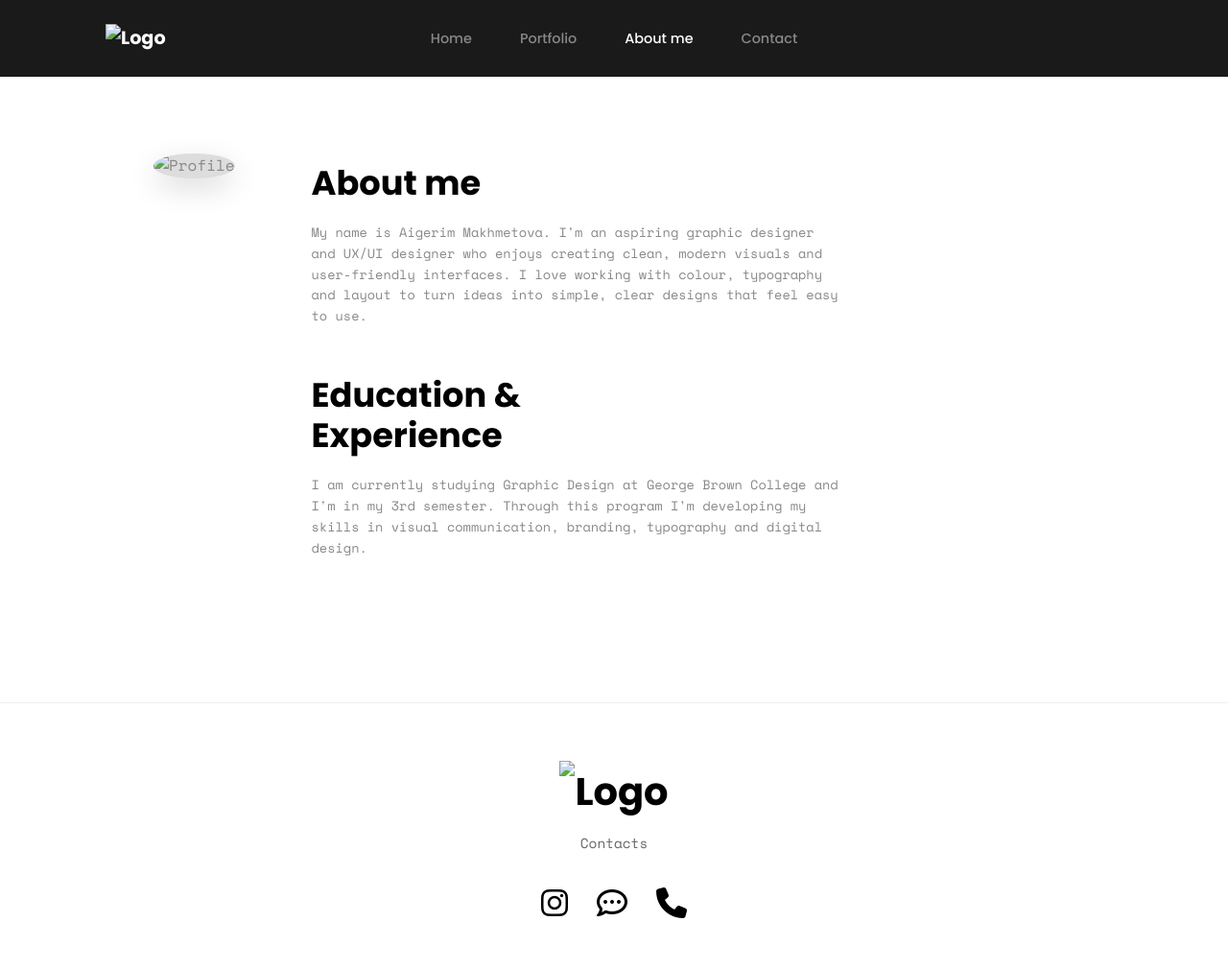
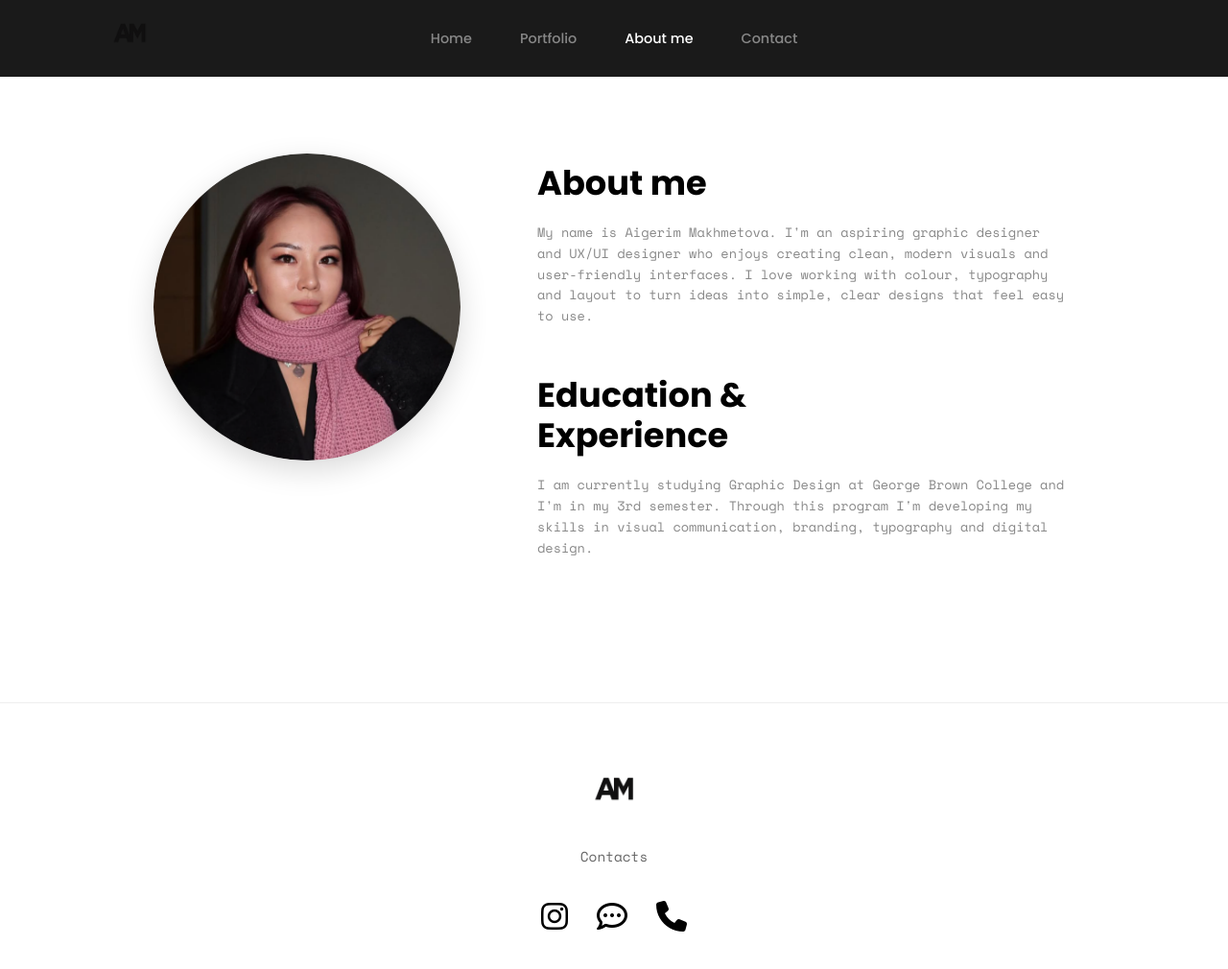
Before and after one commit to aigerimmakhmetova28-crypto/aigerim-portfolio, a plain HTML site: page about.html in a window 1280 px wide. Shown: the whole page at 96% size. Drawn offline with nearby package versions, Linux system fonts and the light colour scheme.

Commit message:
Update about.html

```diff
--- a/about.html
+++ b/about.html
@@ -64,7 +64,7 @@
     <header>
         <div class="header-inner">
        <a href="index.html" class="logo">
-    <img src="images/logo.png" alt="Logo">
+    <img src="logo.png" alt="Logo">
 </a>
             <nav>
                 <ul>
@@ -79,7 +79,7 @@
 
     <main>
         <div class="image-col">
-            <img src="images/me.png" alt="Profile" class="profile-img">
+            <img src="me.png" alt="Profile" class="profile-img">
         </div>
 
         <div class="text-col">
@@ -97,7 +97,7 @@
 
     <footer>
     <span class="footer-logo">
-    <img src="images/logo.png" alt="Logo">
+    <img src="logo.png" alt="Logo">
 </span>
         <span class="contacts-text">Contacts</span>
         <div class="social-icons">
@@ -108,4 +108,5 @@
     </footer>
 
 </body>
+
 </html>
```
